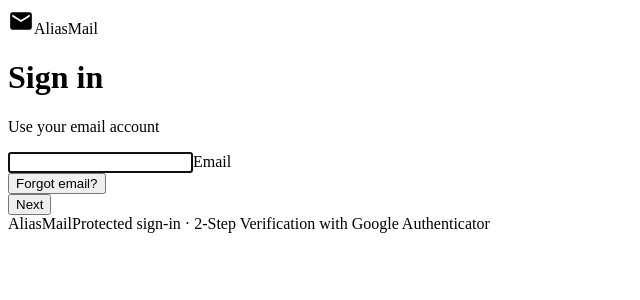
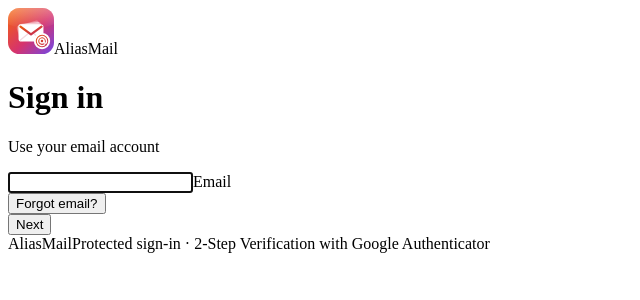
Before and after one commit to asmitsinghmarketing-ops/Aliasmail, a React (Vite) app in the folder client/: page / in a window 1280 px wide. Shown: the top 300 px of the page, without its empty margins (0-640 px from the left). Built offline with nearby package versions, Linux system fonts and the light colour scheme; no server answers; the HTML template or start-up script is replaced by a standard one.

Commit message:
config updated

```diff
--- a/client/src/components/Admin.jsx
+++ b/client/src/components/Admin.jsx
@@ -3,6 +3,7 @@
 import { displayName, formatDate, formatSize, timeAgo } from '../format.js';
 import Avatar from './Avatar.jsx';
 import Icon from './Icon.jsx';
+import Logo, { Wordmark } from './Logo.jsx';
 import MessageView from './MessageView.jsx';
 import Pager from './Pager.jsx';
 
@@ -38,8 +39,8 @@
     <div className="app">
       <header className="topbar">
         <div className="brand">
-          <span className="brand-mark"><Icon name="mail" size={22} /></span>
-          AliasMail <span className="badge">Admin</span>
+          <Logo />
+          <Wordmark /> <span className="badge">Admin</span>
         </div>
         <div className="account push-right">
           {onOpenMail && (
--- a/client/src/components/Login.jsx
+++ b/client/src/components/Login.jsx
@@ -1,6 +1,7 @@
 import { useEffect, useRef, useState } from 'react';
 import { api } from '../api.js';
 import Icon from './Icon.jsx';
+import Logo, { Wordmark } from './Logo.jsx';
 import { AuthenticatorSetup, BackupCodes, CodeField } from './TwoStep.jsx';
 
 const EMAIL_RE = /^[^\s@]+@[^\s@]+\.[^\s@]+$/;
@@ -136,8 +137,8 @@
 
         <div className="login-side">
           <div className="brand brand-lg">
-            <span className="brand-mark"><Icon name="mail" size={26} /></span>
-            AliasMail
+            <Logo size={46} />
+            <Wordmark />
           </div>
           <div className="login-heading" key={step}>
             <h1>{HEADINGS[step]}</h1>
--- /dev/null
+++ b/client/src/components/Logo.jsx
@@ -0,0 +1,61 @@
+// The AliasMail mark: one envelope fanning out into several (one mailbox, many addresses), sealed
+// with an @. public/favicon.svg is the same drawing; change both together.
+import { useId } from 'react';
+
+export default function Logo({ size = 38, className = 'brand-mark' }) {
+  // useId() contains colons, which break url(#…) references in some browsers.
+  const id = useId().replace(/:/g, '');
+  const url = (name) => `url(#${id}-${name})`;
+  return (
+    <svg className={className} width={size} height={size} viewBox="0 0 48 48" role="img" aria-label="AliasMail">
+      <defs>
+        <linearGradient id={`${id}-bg`} x1="0" y1="0" x2="1" y2="1">
+          <stop offset="0" stopColor="#f76707" />
+          <stop offset="0.55" stopColor="#d6336c" />
+          <stop offset="1" stopColor="#7048e8" />
+        </linearGradient>
+        <linearGradient id={`${id}-shine`} x1="0" y1="0" x2="0" y2="1">
+          <stop offset="0" stopColor="#fff" stopOpacity="0.32" />
+          <stop offset="1" stopColor="#fff" stopOpacity="0" />
+        </linearGradient>
+        <linearGradient id={`${id}-ink`} x1="0" y1="0" x2="1" y2="1">
+          <stop offset="0" stopColor="#e8590c" />
+          <stop offset="1" stopColor="#c2255c" />
+        </linearGradient>
+      </defs>
+
+      {/* Tile with a soft top highlight */}
+      <rect width="48" height="48" rx="12" fill={url('bg')} />
+      <path d="M0 12A12 12 0 0 1 12 0h24a12 12 0 0 1 12 12v5C33 23 15 23 0 17z" fill={url('shine')} />
+
+      {/* Alias envelopes fanning out behind the mailbox */}
+      <rect x="11" y="15" width="24" height="17" rx="3" fill="#fff" opacity="0.3" transform="rotate(-16 24 26)" />
+      <rect x="11.5" y="15.5" width="24" height="17" rx="3" fill="#fff" opacity="0.55" transform="rotate(-7 24 26)" />
+
+      {/* The mailbox */}
+      <rect x="11" y="17" width="26" height="18" rx="3" fill="#fff" />
+      <path d="M13 33.5l7.6-6.4M35 33.5l-7.6-6.4" stroke="#f3d9e1" strokeWidth="1.4" strokeLinecap="round" />
+      <path d="M13 19.5l11 8 11-8" fill="none" stroke={url('ink')} strokeWidth="2.4" strokeLinecap="round" strokeLinejoin="round" />
+
+      {/* @ seal */}
+      <circle cx="35.5" cy="34.5" r="7.5" fill={url('ink')} stroke="#fff" strokeWidth="2" />
+      <circle cx="35.5" cy="34.5" r="2.1" fill="none" stroke="#fff" strokeWidth="1.5" />
+      <path
+        d="M37.6 34.5v.9a1.3 1.3 0 0 0 2.6 0v-.9a4.7 4.7 0 1 0-1.9 3.8"
+        fill="none"
+        stroke="#fff"
+        strokeWidth="1.5"
+        strokeLinecap="round"
+      />
+    </svg>
+  );
+}
+
+/** "AliasMail" with "Mail" in the brand gradient. */
+export function Wordmark() {
+  return (
+    <span className="wordmark">
+      Alias<span className="wordmark-accent">Mail</span>
+    </span>
+  );
+}
--- a/client/src/components/Mailbox.jsx
+++ b/client/src/components/Mailbox.jsx
@@ -4,6 +4,7 @@
 import Compose from './Compose.jsx';
 import Avatar from './Avatar.jsx';
 import Icon from './Icon.jsx';
+import Logo, { Wordmark } from './Logo.jsx';
 import { LabelMenu, Popover, TimeMenu, shortTime, snoozeOptions } from './Menus.jsx';
 import MessageView from './MessageView.jsx';
 import Pager from './Pager.jsx';
@@ -576,8 +577,8 @@
           <button className="icon-btn" title="Main menu" onClick={() => setCollapsed(!collapsed)}>
             <Icon name="menu" />
           </button>
-          <span className="brand-mark"><Icon name="mail" size={22} /></span>
-          <span className="brand-text">AliasMail</span>
+          <Logo />
+          <span className="brand-text"><Wordmark /></span>
         </div>
         <form
           className="search"
--- a/client/src/styles.css
+++ b/client/src/styles.css
@@ -159,9 +159,11 @@
 }
 .brand { display: flex; align-items: center; gap: 10px; font-size: 20px; font-weight: 700; width: 220px; flex: none; }
 .brand-lg { font-size: 24px; width: auto; }
-.brand-mark {
-  display: grid; place-items: center; width: 38px; height: 38px; border-radius: 10px; color: #fff;
-  background: linear-gradient(135deg, var(--brand), var(--pink) 60%, var(--violet));
+.brand-mark { flex: none; display: block; border-radius: 12px; filter: drop-shadow(0 2px 6px rgb(214 51 108 / 28%)); }
+.wordmark { letter-spacing: -0.02em; }
+.wordmark-accent {
+  background: linear-gradient(90deg, var(--brand), var(--pink) 55%, var(--violet));
+  -webkit-background-clip: text; background-clip: text; color: transparent;
 }
 .badge { font-size: 11px; padding: 2px 8px; border-radius: 999px; background: #f3f0ff; color: var(--violet); }
 .search {
```
Also changed, not shown: client/index.html (+1 -1 lines), client/public/favicon.svg (added).
